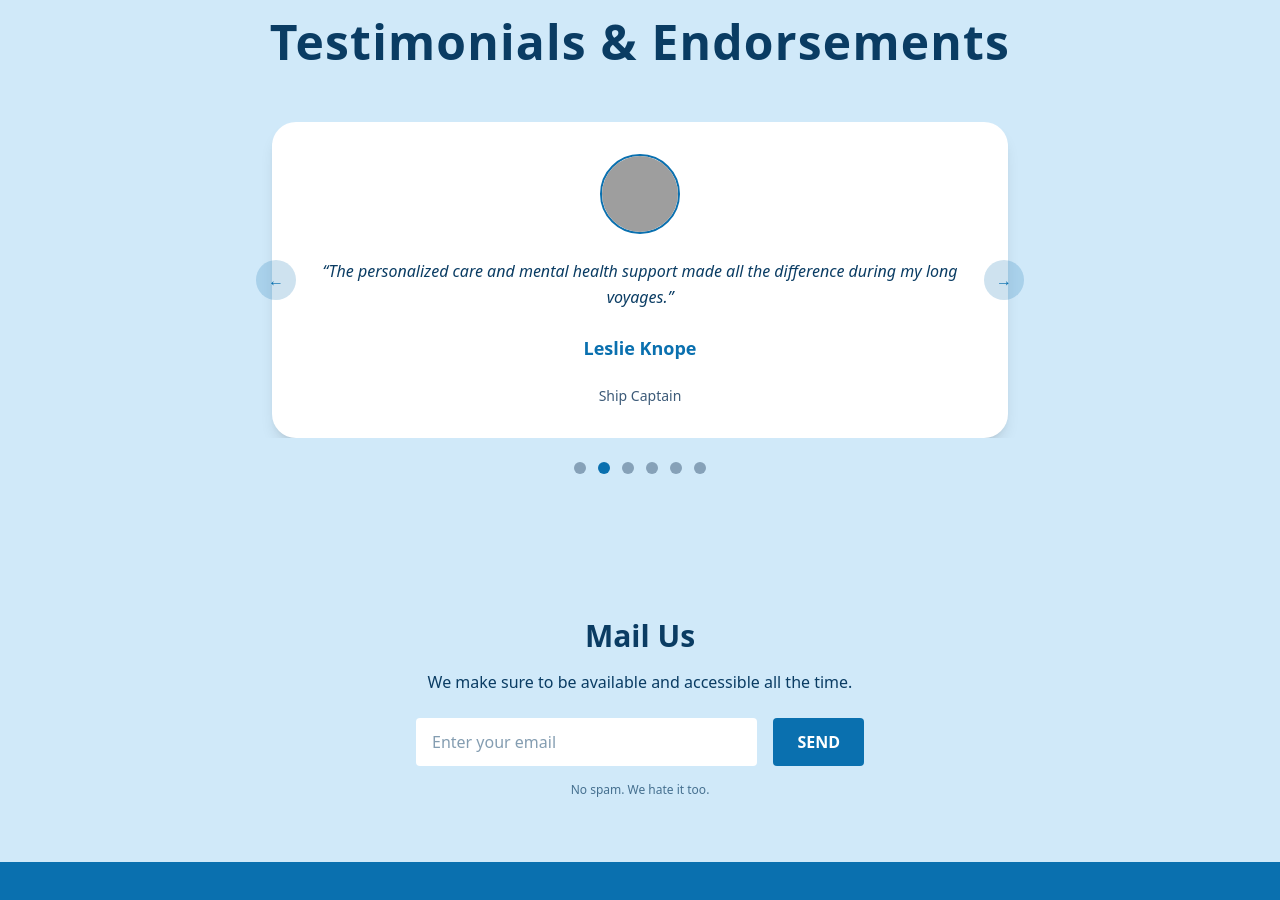
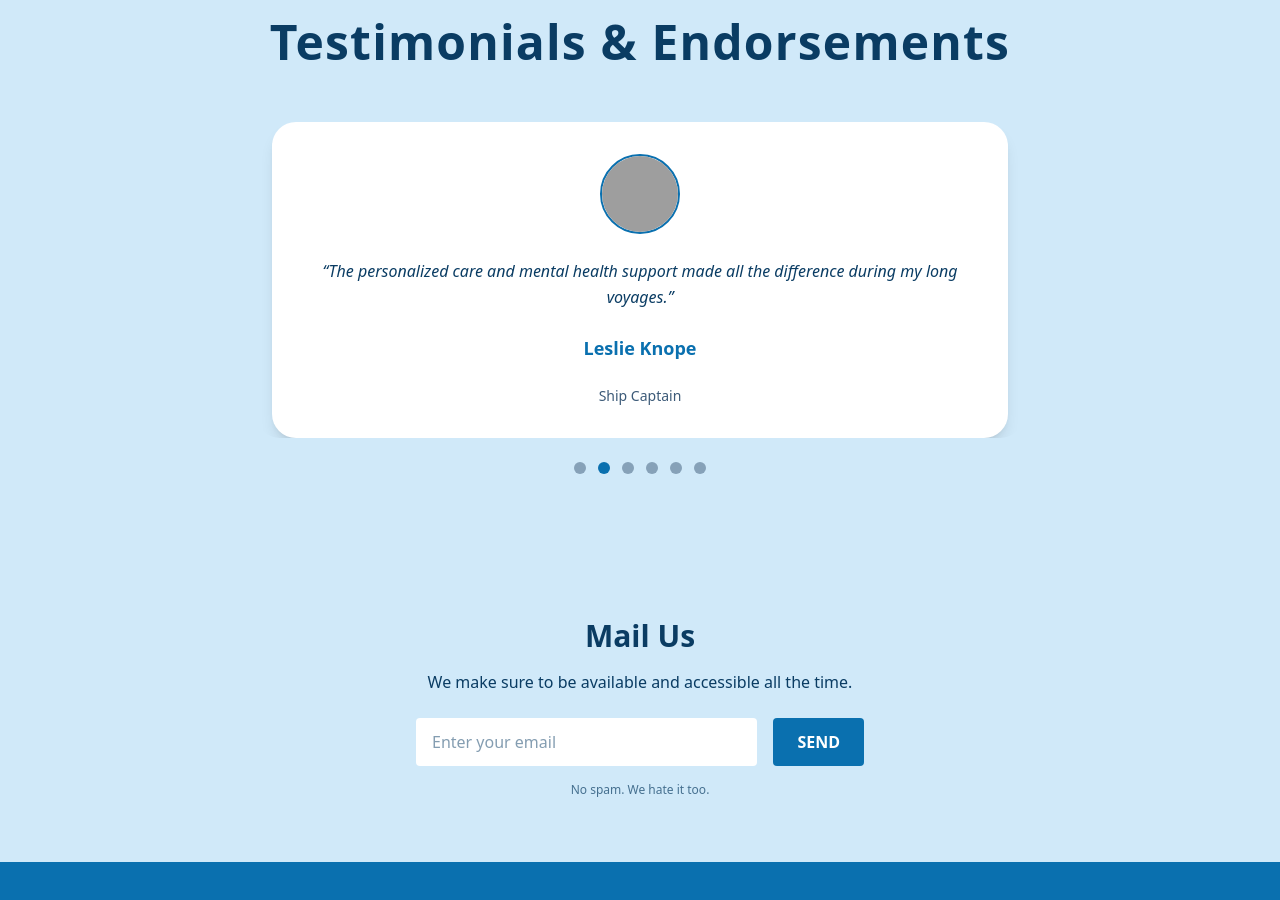
Before and after one commit to sangeeta-jogi29/3cube, a React (Vite) app: page / in a window 1280 px wide. Shown: the part 5700-6600 px from the top of the page. Built offline with nearby package versions, Linux system fonts and the light colour scheme; grey boxes are pictures that could not be loaded.

Commit message:
design update

```diff
--- a/src/components/landing_page/TestimonialsSection.jsx
+++ b/src/components/landing_page/TestimonialsSection.jsx
@@ -70,7 +70,7 @@ const TestimonialsSection = () => {
         </h3>
 
         <div
-          className="relative w-full max-w-3xl mx-auto overflow-hidden"
+          className="relative w-full max-w-3xl mx-auto overflow-hidden rounded-3xl" // Added rounded-3xl here
           onTouchStart={handleTouchStart}
           onTouchEnd={handleTouchEnd}
         >
@@ -80,7 +80,7 @@ const TestimonialsSection = () => {
           >
             {testimonials.map((testimonial, idx) => (
               <div key={idx} className="flex-none w-full px-4">
-                <div className="bg-white p-8 rounded-3xl shadow-lg flex flex-col items-center text-center gap-6 transition-transform duration-500 hover:scale-105 hover:shadow-2xl">
+                <div className="bg-white p-8 rounded-3xl shadow-lg flex flex-col items-center text-center gap-6 transition-transform duration-500 hover:scale-105 hover:shadow-2xl overflow-hidden">
                   <img
                     src={testimonial.image}
                     alt={testimonial.name}
@@ -95,20 +95,6 @@ const TestimonialsSection = () => {
               </div>
             ))}
           </div>
-
-          {/* Previous / Next Buttons */}
-          <button
-            onClick={prevSlide}
-            className="absolute left-0 top-1/2 -translate-y-1/2 bg-[#0a70af]/20 hover:bg-[#0a70af]/40 text-[#0a70af] rounded-full w-10 h-10 flex items-center justify-center"
-          >
-            &#8592;
-          </button>
-          <button
-            onClick={nextSlide}
-            className="absolute right-0 top-1/2 -translate-y-1/2 bg-[#0a70af]/20 hover:bg-[#0a70af]/40 text-[#0a70af] rounded-full w-10 h-10 flex items-center justify-center"
-          >
-            &#8594;
-          </button>
         </div>
 
         {/* Dots Navigation */}
```
